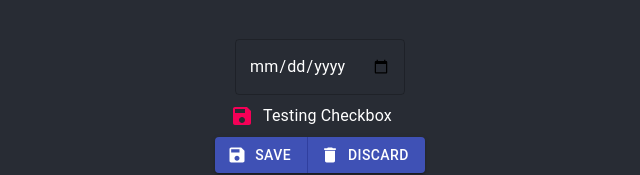
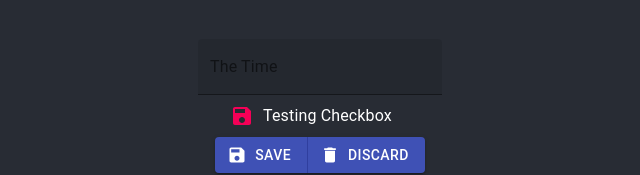
Before and after one commit to alexandre-moreira/material-ui-react-basic, a React (Create React App) app: page / in a window 1280 px wide. Shown: the part 134-309 px from the top of the page, without its empty margins (320-960 px from the left). Built offline with nearby package versions, Linux system fonts and the light colour scheme.

Commit message:
TextField

```diff
--- a/src/App.js
+++ b/src/App.js
@@ -35,9 +35,11 @@ function App() {
 
       <header className="App-header">
       <TextField
-        variant="outlined"
+        variant="filled"
         color="secondary"
-        type="date"
+        type="email"
+        label="The Time"
+        placeholder="teste@teste.com"
 
         />
         <CheckboxExemple />
```
